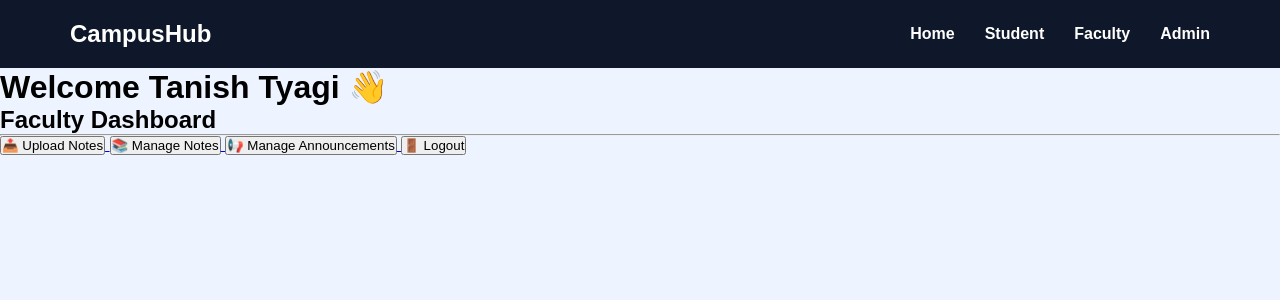
After one commit to TanishTyagi26/CampusHub, a Flask app: page /faculty/dashboard in a window 1280 px wide. The commit adds this page. Shown: the top 300 px of the page. Run offline with Flask 3, Linux system fonts and the light colour scheme; a user stored in the database is signed in.

Commit message:
Added faculty authentication system

```diff
--- a/routes/faculty.py
+++ b/routes/faculty.py
@@ -1,7 +1,65 @@
-from flask import Blueprint, render_template
+from flask import Blueprint, render_template, request, redirect, session
+import sqlite3
 
 faculty = Blueprint("faculty", __name__)
 
-@faculty.route("/faculty")
-def faculty_home():
+
+# Faculty Login
+@faculty.route("/faculty", methods=["GET", "POST"])
+def faculty_login():
+
+    if request.method == "POST":
+
+        email = request.form["email"]
+        password = request.form["password"]
+
+        connection = sqlite3.connect("database/campushub.db")
+        cursor = connection.cursor()
+
+        cursor.execute("""
+        SELECT * FROM faculty
+        WHERE email=? AND password=?
+        """, (email, password))
+
+        user = cursor.fetchone()
+
+        print("Email:", email)
+        print("Password:", password)
+        print("User:", user)
+
+
+
+        connection.close()
+
+        if user:
+
+            session["faculty_id"] = user[0]
+            session["faculty_name"] = user[1]
+
+            return redirect("/faculty/dashboard")
+
+        return "Invalid Email or Password"
+
     return render_template("faculty_login.html")
+
+
+# Faculty Dashboard
+@faculty.route("/faculty/dashboard")
+def faculty_dashboard():
+
+    if "faculty_id" not in session:
+        return redirect("/faculty")
+
+    return render_template(
+        "faculty_dashboard.html",
+        faculty_name=session["faculty_name"]
+    )
+
+
+# Faculty Logout
+@faculty.route("/faculty/logout")
+def faculty_logout():
+
+    session.clear()
+
+    return redirect("/")
--- a/templates/base.html
+++ b/templates/base.html
@@ -16,7 +16,7 @@
         <ul class="nav-links">
             <li><a href="{{ url_for('main.home') }}">Home</a></li>
             <li><a href="{{ url_for('student.student_home') }}">Student</a></li>
-            <li><a href="{{ url_for('faculty.faculty_home') }}">Faculty</a></li>
+            <li><a href="{{ url_for('faculty.faculty_login') }}">Faculty</a></li>
             <li><a href="{{ url_for('admin.admin_home') }}">Admin</a></li>
         </ul>
 
--- /dev/null
+++ b/templates/faculty_dashboard.html
@@ -0,0 +1,33 @@
+{% extends "base.html" %}
+
+{% block title %}Faculty Dashboard{% endblock %}
+
+{% block content %}
+
+<div class="container">
+
+    <h1>Welcome {{ faculty_name }} 👋</h1>
+
+    <h2>Faculty Dashboard</h2>
+
+    <hr>
+
+    <a href="/faculty/upload">
+        <button>📤 Upload Notes</button>
+    </a>
+
+    <a href="/faculty/notes">
+        <button>📚 Manage Notes</button>
+    </a>
+
+    <a href="/faculty/announcements">
+        <button>📢 Manage Announcements</button>
+    </a>
+
+    <a href="/faculty/logout">
+        <button>🚪 Logout</button>
+    </a>
+
+</div>
+
+{% endblock %}
```
Also changed, not shown: database/init_db.py (+10 -0 lines), templates/faculty_login.html (added, +33 -0 lines), database/campushub.db, templates/faculty_announcements.html (added), templates/faculty_notes.html (added), templates/faculty_upload_notes.html (added).
